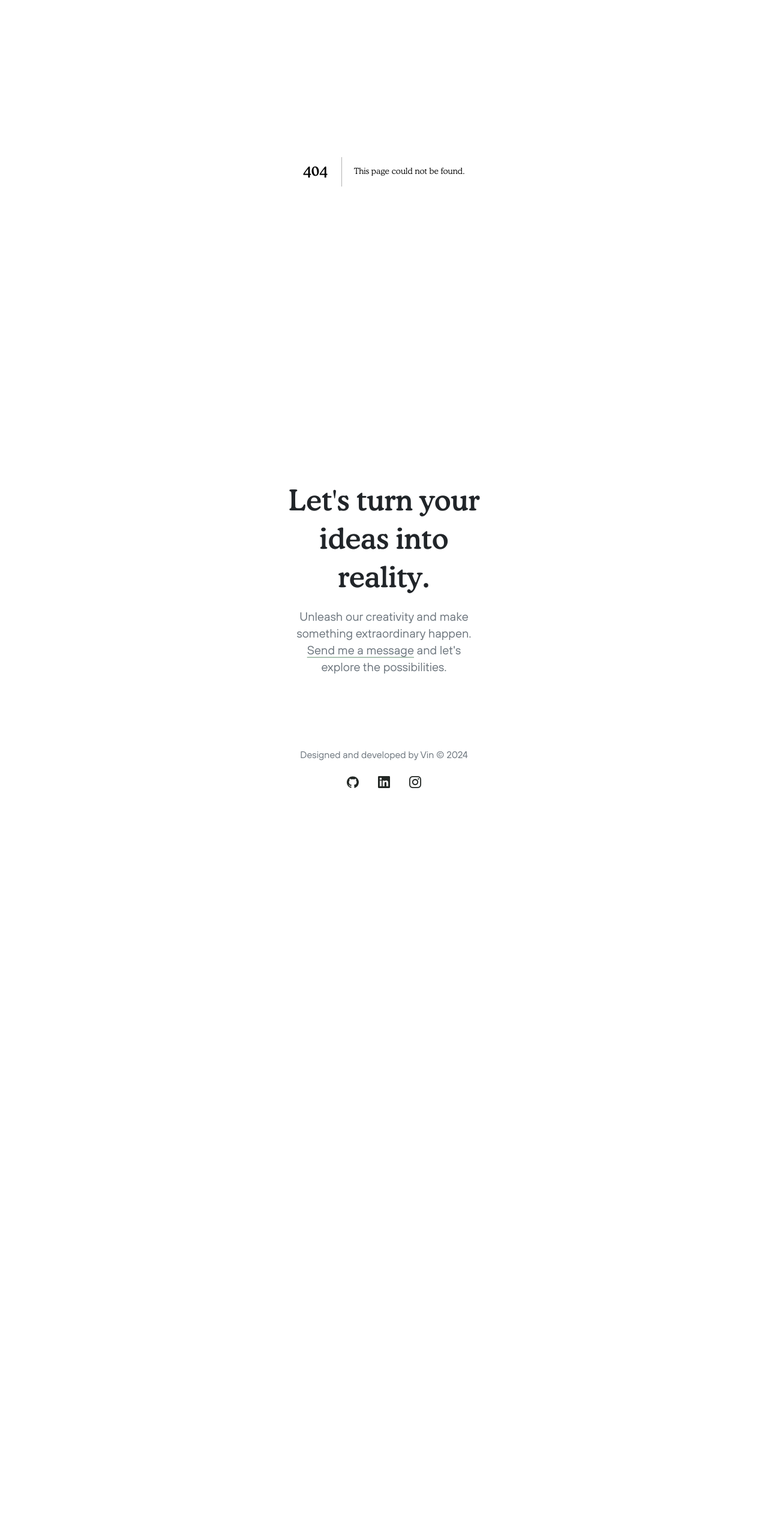
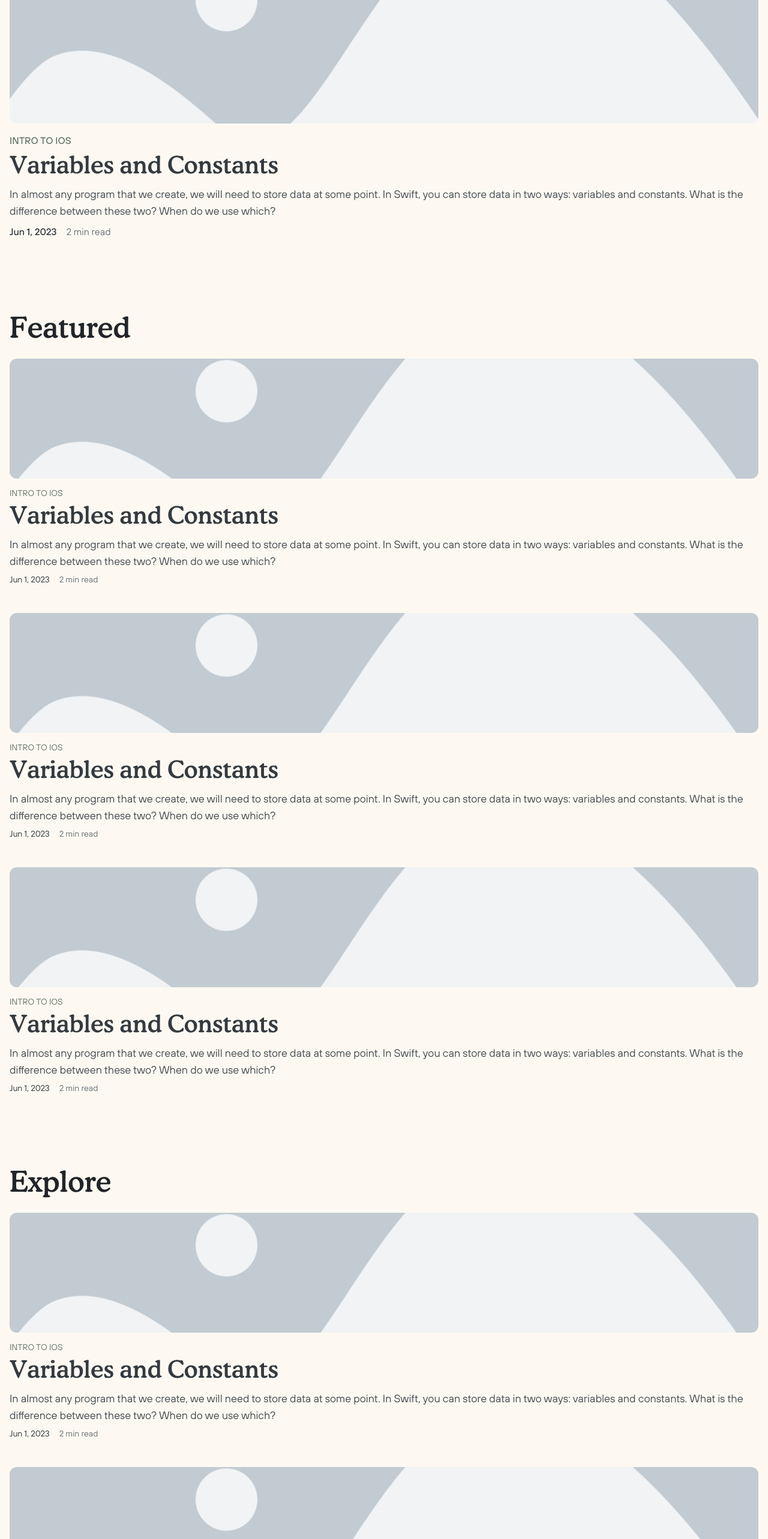
Before and after one commit to vinnie4k/portfolio-v3, a Next.js app: page /blog in a window 1280 px wide. Before the commit this address had no page. Shown: the part 234-2800 px from the top of the page at 60% size. Before the commit the page ends 1608 px from the top, so only its background shows below. Built offline with nearby package versions, Linux system fonts and the light colour scheme.

Commit message:
Implement blog home page

```diff
--- /dev/null
+++ b/src/app/blog/page.tsx
@@ -0,0 +1,96 @@
+import BlogTopCell from "@/components/BlogTopCell";
+import placeholderImg from "../../../public/placeholder.png";
+import BlogFeaturedCell from "@/components/BlogFeaturedCell";
+import BlogExploreCell from "@/components/BlogExploreCell";
+
+export default function Blog() {
+  return (
+    <>
+      {/* Top */}
+      <BlogTopCell
+        link="/blog/intro-to-ios/variables-and-constants"
+        imageSrc={placeholderImg}
+        imageAlt="Placeholder image"
+        category="INTRO TO IOS"
+        title="Variables and Constants"
+        description="In almost any program that we create, we will need to store data at some point. In Swift, you can store data in two ways: variables and constants. What is the difference between these two? When do we use which?"
+        date="Jun 1, 2023"
+        readTime="2 min read"
+      />
+
+      {/* Featured */}
+      <div className="flex flex-col gap-4">
+        <h2 className="text-neutral-900">Featured</h2>
+        <div className="flex flex-col gap-12">
+          <BlogFeaturedCell
+            link="/blog/intro-to-ios/variables-and-constants"
+            imageSrc={placeholderImg}
+            imageAlt="Placeholder image"
+            category="INTRO TO IOS"
+            title="Variables and Constants"
+            description="In almost any program that we create, we will need to store data at some point. In Swift, you can store data in two ways: variables and constants. What is the difference between these two? When do we use which?"
+            date="Jun 1, 2023"
+            readTime="2 min read"
+          />
+          <BlogFeaturedCell
+            link="/blog/intro-to-ios/variables-and-constants"
+            imageSrc={placeholderImg}
+            imageAlt="Placeholder image"
+            category="INTRO TO IOS"
+            title="Variables and Constants"
+            description="In almost any program that we create, we will need to store data at some point. In Swift, you can store data in two ways: variables and constants. What is the difference between these two? When do we use which?"
+            date="Jun 1, 2023"
+            readTime="2 min read"
+          />
+          <BlogFeaturedCell
+            link="/blog/intro-to-ios/variables-and-constants"
+            imageSrc={placeholderImg}
+            imageAlt="Placeholder image"
+            category="INTRO TO IOS"
+            title="Variables and Constants"
+            description="In almost any program that we create, we will need to store data at some point. In Swift, you can store data in two ways: variables and constants. What is the difference between these two? When do we use which?"
+            date="Jun 1, 2023"
+            readTime="2 min read"
+          />
+        </div>
+      </div>
+
+      {/* Explore */}
+      <div className="flex flex-col gap-4">
+        <h2 className="text-neutral-900">Explore</h2>
+        <div className="flex flex-col gap-12">
+          <BlogExploreCell
+            link="/blog/intro-to-ios/variables-and-constants"
+            imageSrc={placeholderImg}
+            imageAlt="Placeholder image"
+            category="INTRO TO IOS"
+            title="Variables and Constants"
+            description="In almost any program that we create, we will need to store data at some point. In Swift, you can store data in two ways: variables and constants. What is the difference between these two? When do we use which?"
+            date="Jun 1, 2023"
+            readTime="2 min read"
+          />
+          <BlogExploreCell
+            link="/blog/intro-to-ios/variables-and-constants"
+            imageSrc={placeholderImg}
+            imageAlt="Placeholder image"
+            category="INTRO TO IOS"
+            title="Variables and Constants"
+            description="In almost any program that we create, we will need to store data at some point. In Swift, you can store data in two ways: variables and constants. What is the difference between these two? When do we use which?"
+            date="Jun 1, 2023"
+            readTime="2 min read"
+          />
+          <BlogExploreCell
+            link="/blog/intro-to-ios/variables-and-constants"
+            imageSrc={placeholderImg}
+            imageAlt="Placeholder image"
+            category="INTRO TO IOS"
+            title="Variables and Constants"
+            description="In almost any program that we create, we will need to store data at some point. In Swift, you can store data in two ways: variables and constants. What is the difference between these two? When do we use which?"
+            date="Jun 1, 2023"
+            readTime="2 min read"
+          />
+        </div>
+      </div>
+    </>
+  );
+}
--- a/src/app/globals.css
+++ b/src/app/globals.css
@@ -18,11 +18,15 @@
 
   /* Animations */
   .animate-opacity {
-    @apply transition-opacity ease-in-out duration-300 hover:opacity-80;
+    @apply transition-all ease-in-out duration-300 hover:opacity-90;
+  }
+
+  .animate-opacity-r {
+    @apply transition-all ease-in-out duration-300 opacity-90 hover:opacity-100;
   }
 
   .animate-underline {
-    @apply underline decoration-primary-500 decoration-2 transition-all ease-in-out duration-300;
+    @apply transition-all ease-in-out duration-300 underline decoration-primary-500 decoration-2;
   }
 
   .animate-up {
--- /dev/null
+++ b/src/components/BlogExploreCell.tsx
@@ -0,0 +1,50 @@
+import Image from "next/image";
+import Link from "next/link";
+
+interface props {
+  link: string;
+  imageSrc: any;
+  imageAlt: string;
+  category: string;
+  title: string;
+  description: string;
+  date: string;
+  readTime: string;
+}
+
+export default function BlogExploreCell({
+  link,
+  imageSrc,
+  imageAlt,
+  category,
+  title,
+  description,
+  date,
+  readTime,
+}: props) {
+  return (
+    <Link href={link} className="flex flex-col gap-4 animate-opacity">
+      {/* Image */}
+      <div className="relative h-[200px] rounded-[12px] overflow-hidden">
+        <Image
+          src={imageSrc}
+          alt={imageAlt}
+          placeholder="empty"
+          className="object-cover"
+          fill
+        />
+      </div>
+
+      {/* Details */}
+      <div className="flex flex-col gap-2">
+        <p className="label text-primary-700">{category}</p>
+        <h3 className="text-neutral-800">{title}</h3>
+        <p className="b1 text-neutral-700 line-clamp-3">{description}</p>
+        <div className="flex flex-row gap-4">
+          <p className="label text-neutral-800">{date}</p>
+          <p className="label text-neutral-600">{readTime}</p>
+        </div>
+      </div>
+    </Link>
+  );
+}
--- /dev/null
+++ b/src/components/BlogFeaturedCell.tsx
@@ -0,0 +1,50 @@
+import Image from "next/image";
+import Link from "next/link";
+
+interface props {
+  link: string;
+  imageSrc: any;
+  imageAlt: string;
+  category: string;
+  title: string;
+  description: string;
+  date: string;
+  readTime: string;
+}
+
+export default function BlogFeaturedCell({
+  link,
+  imageSrc,
+  imageAlt,
+  category,
+  title,
+  description,
+  date,
+  readTime,
+}: props) {
+  return (
+    <Link href={link} className="flex flex-col gap-4 animate-opacity">
+      {/* Image */}
+      <div className="relative h-[200px] rounded-[12px] overflow-hidden">
+        <Image
+          src={imageSrc}
+          alt={imageAlt}
+          placeholder="empty"
+          className="object-cover"
+          fill
+        />
+      </div>
+
+      {/* Details */}
+      <div className="flex flex-col gap-2">
+        <p className="label text-primary-700">{category}</p>
+        <h3 className="text-neutral-800">{title}</h3>
+        <p className="b1 text-neutral-700 line-clamp-3">{description}</p>
+        <div className="flex flex-row gap-4">
+          <p className="label text-neutral-800">{date}</p>
+          <p className="label text-neutral-600">{readTime}</p>
+        </div>
+      </div>
+    </Link>
+  );
+}
--- /dev/null
+++ b/src/components/BlogTopCell.tsx
@@ -0,0 +1,50 @@
+import Image from "next/image";
+import Link from "next/link";
+
+interface props {
+  link: string;
+  imageSrc: any;
+  imageAlt: string;
+  category: string;
+  title: string;
+  description: string;
+  date: string;
+  readTime: string;
+}
+
+export default function BlogTopCell({
+  link,
+  imageSrc,
+  imageAlt,
+  category,
+  title,
+  description,
+  date,
+  readTime,
+}: props) {
+  return (
+    <Link href={link} className="flex flex-col gap-4 animate-opacity">
+      {/* Image */}
+      <div className="relative h-[320px] rounded-[12px] overflow-hidden">
+        <Image
+          src={imageSrc}
+          alt={imageAlt}
+          placeholder="empty"
+          className="object-cover"
+          fill
+        />
+      </div>
+
+      {/* Details */}
+      <div className="flex flex-col gap-2">
+        <p className="b2 font-medium text-primary-700">{category}</p>
+        <h3 className="text-neutral-800">{title}</h3>
+        <p className="b1 text-neutral-700">{description}</p>
+        <div className="flex flex-row gap-4">
+          <p className="b2 font-medium text-neutral-800">{date}</p>
+          <p className="b2 text-neutral-600">{readTime}</p>
+        </div>
+      </div>
+    </Link>
+  );
+}
--- a/src/components/LinksCell.tsx
+++ b/src/components/LinksCell.tsx
@@ -23,7 +23,7 @@ export default function LinksCell({
         <a
           href={playstore}
           target="_blank"
-          className="animate-opacity animate-underline underline-offset-[6px] hover:underline-offset-[8px]"
+          className="animate-opacity-r animate-underline underline-offset-[6px] hover:underline-offset-[8px]"
         >
           <div className="flex flex-col gap-2 items-center">
             <Image src={playstoreIcon} alt="Play Store Icon" width={36} />
@@ -35,7 +35,7 @@ export default function LinksCell({
       <a
         href={github}
         target="_blank"
-        className="animate-opacity animate-underline underline-offset-[6px] hover:underline-offset-[8px]"
+        className="animate-opacity-r animate-underline underline-offset-[6px] hover:underline-offset-[8px]"
       >
         <div className="flex flex-col gap-2 items-center">
           <Image src={githubIcon} alt="GitHub Icon" width={36} />
@@ -47,7 +47,7 @@ export default function LinksCell({
         <a
           href={website}
           target="_blank"
-          className="animate-opacity animate-underline underline-offset-[6px] hover:underline-offset-[8px]"
+          className="animate-opacity-r animate-underline underline-offset-[6px] hover:underline-offset-[8px]"
         >
           <div className="flex flex-col gap-2 items-center">
             <Image src={globeIcon} alt="Website Icon" width={36} />
@@ -60,7 +60,7 @@ export default function LinksCell({
         <a
           href={appstore}
           target="_blank"
-          className="animate-opacity animate-underline underline-offset-[6px] hover:underline-offset-[8px]"
+          className="animate-opacity-r animate-underline underline-offset-[6px] hover:underline-offset-[8px]"
         >
           <div className="flex flex-col gap-2 items-center">
             <Image src={appstoreIcon} alt="AppStore Icon" width={36} />
--- a/src/components/WorkFeatureCell.tsx
+++ b/src/components/WorkFeatureCell.tsx
@@ -14,7 +14,7 @@ export default function WorkFeatureCell({
   description,
 }: props) {
   return (
-    <div className="flex flex-col gap-4 p-6 bg-secondary-500 rounded-[24px] animate-up">
+    <div className="flex flex-col gap-4 p-6 bg-secondary-500 rounded-[24px] animate-up animate-opacity-r">
       <div className="flex flex-row gap-4 items-center">
         <Image src={icon} alt={iconAlt} width={36} />
         <h4 className="text-neutral-900">{title}</h4>
```
